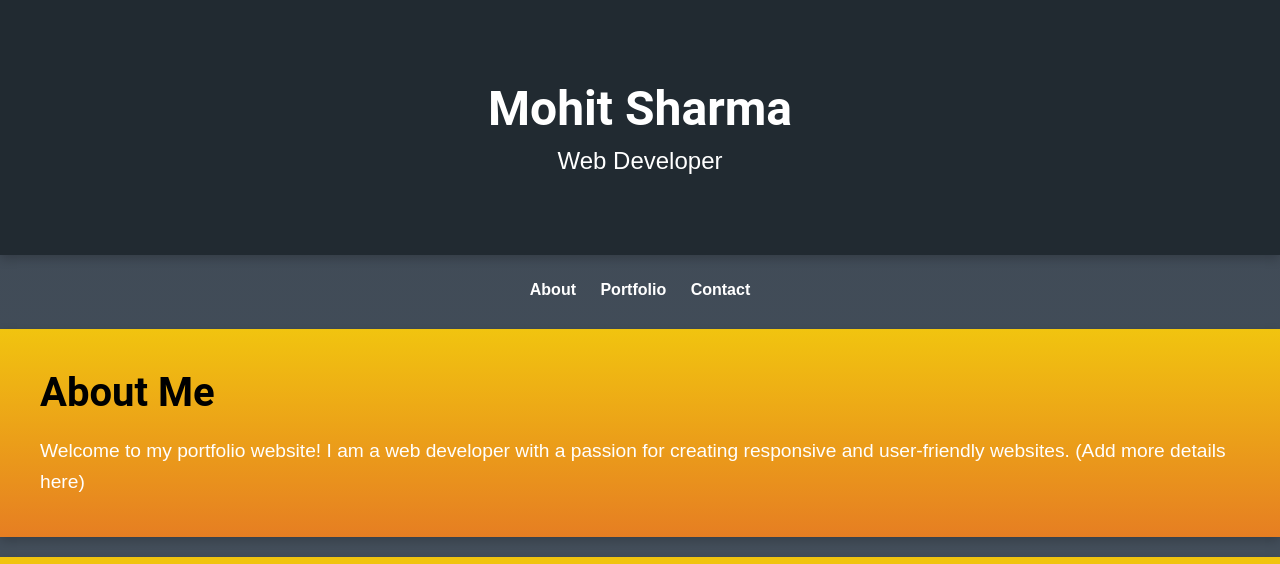
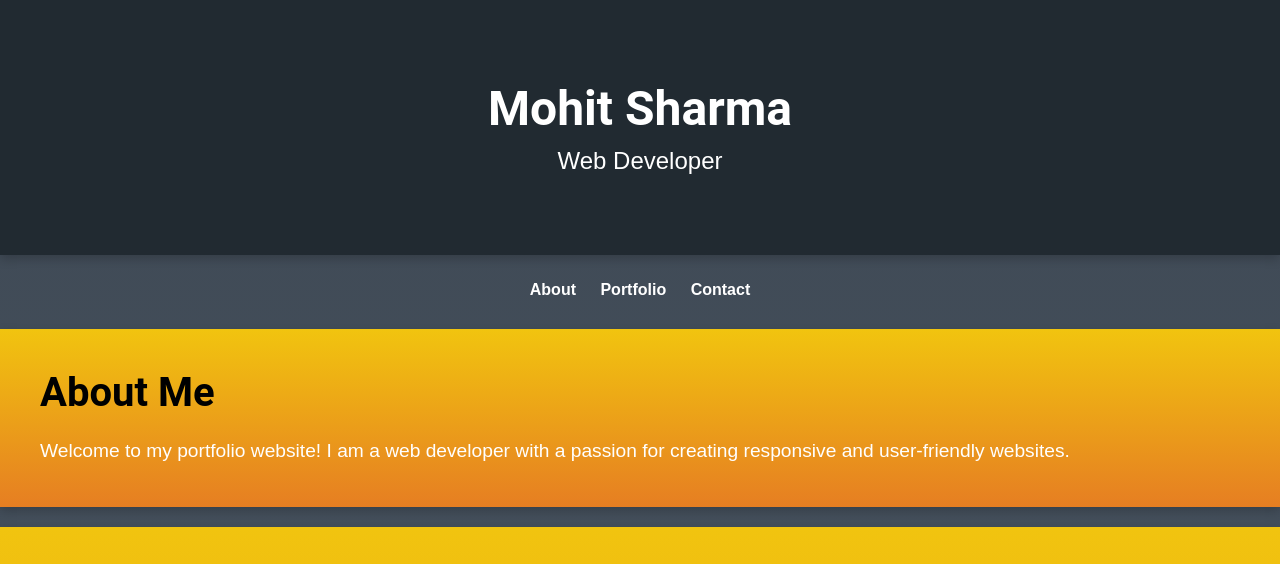
Before and after one commit to LeO002266/Portfolio-Website-mss, a plain HTML site: page index.html in a window 1280 px wide. Shown: the top 564 px of the page. Drawn offline with Linux system fonts and the light colour scheme.

Commit message:
Update index.html

```diff
--- a/index.html
+++ b/index.html
@@ -61,7 +61,7 @@
 
     <section id="about">
         <h2>About Me</h2>
-        <p>Welcome to my portfolio website! I am a web developer with a passion for creating responsive and user-friendly websites. (Add more details here)</p>
+        <p>Welcome to my portfolio website! I am a web developer with a passion for creating responsive and user-friendly websites.</p>
     </section>
 
     <section id="portfolio">
```
